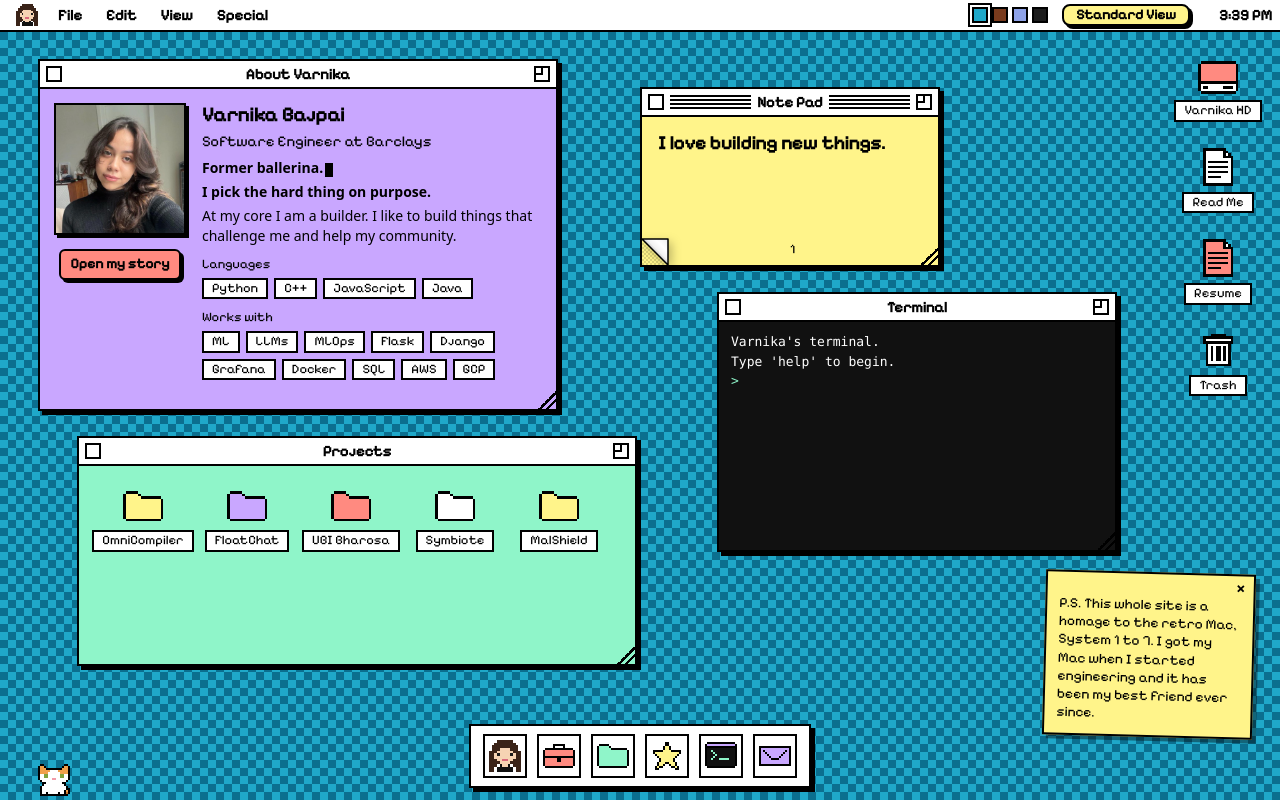
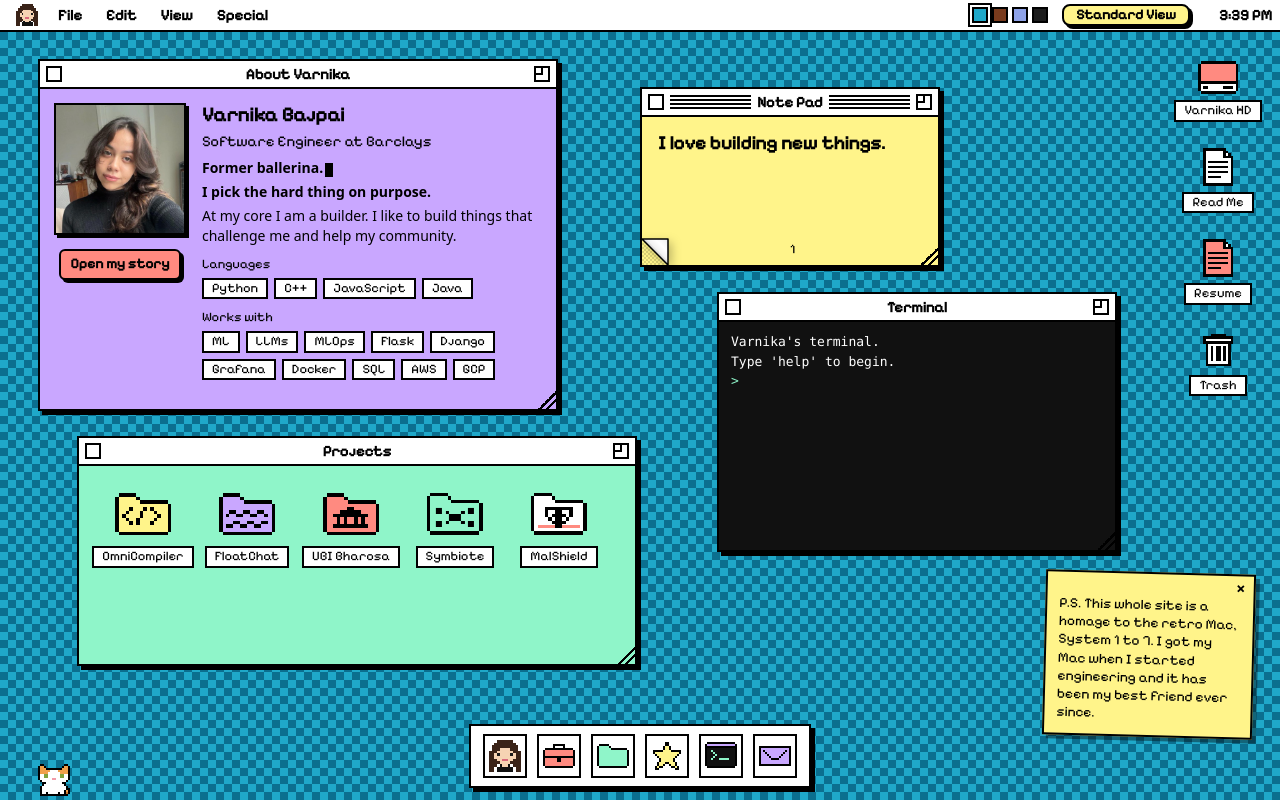
Before and after one commit to VarnikaBajpai4/Portfolio, a React (Vite) app: page / in a window 1280 px wide. Built offline with nearby package versions, Linux system fonts and the light colour scheme.

Commit message:
Colour the OmniCompiler page, give each project folder its own emblem, add reveal animations, fix the small-window state

```diff
--- a/src/apps/Projects.tsx
+++ b/src/apps/Projects.tsx
@@ -2,8 +2,7 @@ import { useState } from 'react'
 import { content } from '../content'
 import { Icon } from '../icons/Icon'
 import { OmniCompiler } from './projects/OmniCompiler'
-
-const FOLDER_FILLS = ['var(--c3)', 'var(--c1)', 'var(--c4)', 'var(--paper)', 'var(--c3)']
+import { ProjectFolder } from './projects/ProjectFolder'
 
 export function Projects({ param }: { param?: string }) {
   const [selected, setSelected] = useState<string | null>(param ?? null)
@@ -18,10 +17,10 @@ export function Projects({ param }: { param?: string }) {
   if (!project) {
     return (
       <ul className="icon-grid app-pad">
-        {content.projects.map((p, i) => (
+        {content.projects.map((p) => (
           <li key={p.id}>
             <button type="button" className="icon-tile" onClick={() => setSelected(p.id)}>
-              <Icon name="folder" size={40} fill={FOLDER_FILLS[i % FOLDER_FILLS.length]} />
+              <ProjectFolder id={p.id} />
               <span className="chip">{p.name}</span>
             </button>
           </li>
--- a/src/apps/about/useInView.ts
+++ b/src/apps/about/useInView.ts
@@ -8,8 +8,9 @@ export function useInView(ref: RefObject<Element | null>): boolean {
     const el = ref.current
     if (!el || seen) return
     const observer = new IntersectionObserver(
-      ([entry]) => {
-        if (entry.isIntersecting) setSeen(true)
+      (entries) => {
+        // one callback can carry several records for the same element, oldest first
+        if (entries.some((entry) => entry.isIntersecting)) setSeen(true)
       },
       { threshold: 0.2 },
     )
--- /dev/null
+++ b/src/apps/projects/ProjectFolder.tsx
@@ -0,0 +1,65 @@
+import { Icon } from '../../icons/Icon'
+import { PixelGrid } from '../../icons/PixelGrid'
+import './folders.css'
+
+// A small mark on the front of each project's folder, so no two folders look alike.
+const EMBLEMS: Record<string, { rows: string[]; fill: string; motion: string }> = {
+  // code brackets, typed out
+  omnicompiler: {
+    rows: ['..K...K.K...', '.K...K...K..', 'K....K....K.', '.K..K....K..', '..K.K...K...', '............'],
+    fill: 'var(--c3)',
+    motion: 'type',
+  },
+  // waves that drift
+  floatchat: {
+    // drawn wider than the window it shows through, so it can slide
+    rows: [
+      '.................',
+      '.KK..KK..KK..KK..',
+      'K..KK..KK..KK..KK',
+      '.................',
+      '..KK..KK..KK..KK.',
+      'KK..KK..KK..KK..K',
+    ],
+    fill: 'var(--c1)',
+    motion: 'drift',
+  },
+  // a bank
+  bharosa: {
+    rows: ['.....KK.....', '...KKKKKK...', '.KKKKKKKKKK.', '..K.K..K.K..', '..K.K..K.K..', '.KKKKKKKKKK.'],
+    fill: 'var(--c4)',
+    motion: 'bob',
+  },
+  // people joined into a team
+  symbiote: {
+    rows: ['KK........KK', 'KK.K....K.KK', '....KKKK....', '....KKKK....', 'KK.K....K.KK', 'KK........KK'],
+    fill: 'var(--c2)',
+    motion: 'pulse',
+  },
+  // a shield with a scan line
+  malshield: {
+    rows: ['..KKKKKKKK..', '..K..KK..K..', '..K.KKKK.K..', '...K.KK.K...', '....KKKK....', '.....KK.....'],
+    fill: 'var(--paper)',
+    motion: 'scan',
+  },
+}
+
+const SIZE = 56
+const PIXEL = SIZE / 16
+
+export function ProjectFolder({ id }: { id: string }) {
+  const emblem = EMBLEMS[id]
+  return (
+    <span className="folder">
+      <Icon name="folder" size={SIZE} fill={emblem?.fill ?? 'var(--c3)'} />
+      {emblem && (
+        <span
+          className={`folder-emblem folder-${emblem.motion}`}
+          style={{ left: PIXEL * 2, top: PIXEL * 6, width: PIXEL * 12 }}
+        >
+          <PixelGrid rows={emblem.rows} legend={{ K: 'var(--ink)' }} size={PIXEL * emblem.rows[0].length} />
+        </span>
+      )}
+    </span>
+  )
+}
--- /dev/null
+++ b/src/apps/projects/folders.css
@@ -0,0 +1,87 @@
+.folder {
+  position: relative;
+  display: block;
+}
+
+.folder-emblem {
+  position: absolute;
+  overflow: hidden;
+}
+
+@media (prefers-reduced-motion: no-preference) {
+  .folder {
+    transition: transform 160ms cubic-bezier(0.2, 0.9, 0.3, 1.4);
+  }
+
+  .icon-tile:hover .folder,
+  .icon-tile:focus-visible .folder {
+    transform: translateY(-4px) rotate(-3deg);
+  }
+
+  /* the brackets are typed, held, and typed again */
+  .folder-type {
+    animation: emblem-type 2600ms steps(4) infinite;
+  }
+
+  .folder-drift svg {
+    animation: emblem-drift 1600ms steps(4) infinite;
+  }
+
+  .folder-bob {
+    animation: emblem-bob 1600ms steps(2) infinite;
+  }
+
+  .folder-pulse {
+    animation: emblem-pulse 1400ms steps(2) infinite;
+  }
+
+  /* a line sweeps down the shield */
+  .folder-scan::after {
+    content: '';
+    position: absolute;
+    right: 0;
+    left: 0;
+    height: 3px;
+    background: var(--c4);
+    mix-blend-mode: multiply;
+    animation: emblem-scan 2000ms steps(6) infinite;
+  }
+}
+
+@keyframes emblem-type {
+  0% {
+    clip-path: inset(0 100% 0 0);
+  }
+  45%,
+  100% {
+    clip-path: inset(0 0 0 0);
+  }
+}
+
+/* four pixels is one wave, so the loop has no jump */
+@keyframes emblem-drift {
+  to {
+    transform: translateX(-14px);
+  }
+}
+
+@keyframes emblem-bob {
+  50% {
+    transform: translateY(-2px);
+  }
+}
+
+@keyframes emblem-pulse {
+  50% {
+    transform: scale(0.82);
+  }
+}
+
+@keyframes emblem-scan {
+  from {
+    top: 0;
+  }
+  to {
+    top: 100%;
+  }
+}
--- a/src/apps/projects/omni.css
+++ b/src/apps/projects/omni.css
@@ -3,8 +3,9 @@
   display: grid;
   gap: 32px;
   min-height: 100%;
-  padding: 24px 26px 32px;
-  background: var(--paper);
+  padding: 0 26px 32px;
+  /* a wash of the palette's own colour, so the page changes with the theme */
+  background: color-mix(in srgb, var(--c2) 30%, var(--paper));
 }
 
 .omni h3 {
@@ -15,11 +16,24 @@
 .omni h3::before {
   content: '';
   display: inline-block;
-  width: 10px;
-  height: 10px;
+  width: 12px;
+  height: 12px;
   margin-right: 10px;
-  background: var(--c4);
+  background: var(--mark, var(--c4));
   border: var(--px) solid var(--ink);
+  box-shadow: 2px 2px 0 var(--ink);
+}
+
+#omni-stack {
+  --mark: var(--c1);
+}
+
+#omni-how {
+  --mark: var(--c3);
+}
+
+#omni-demo {
+  --mark: var(--c2);
 }
 
 .omni h4 {
@@ -37,7 +51,12 @@
   flex-wrap: wrap;
   gap: 12px 24px;
   align-items: center;
-  padding-bottom: 20px;
+  /* a full-width band with a fine dot pattern */
+  margin: 0 -26px;
+  padding: 24px 26px 22px;
+  background:
+    radial-gradient(#00000022 1px, transparent 1.5px) 0 0 / 8px 8px,
+    var(--c2);
   border-bottom: var(--px) solid var(--ink);
 }
 
@@ -55,6 +74,7 @@
 /* a rubber stamp */
 .omni-stamp {
   padding: 2px 10px;
+  background: var(--paper);
   border: 3px double #b3261e;
   border-radius: 4px;
   color: #b3261e;
@@ -93,6 +113,13 @@
   line-height: 1.6;
 }
 
+/* the first sentence carries the idea, so it reads larger */
+.omni-about p:first-of-type {
+  font-size: 19px;
+  font-weight: 600;
+  line-height: 1.4;
+}
+
 .omni-about p + p {
   margin-top: 12px;
 }
@@ -123,22 +150,26 @@
 }
 
 .omni-stack > li:nth-child(1) {
+  --n: 1;
   background: var(--c1);
 }
 
 .omni-stack > li:nth-child(2) {
+  --n: 2;
   margin-left: 6px;
   margin-right: -6px;
   background: var(--c2);
 }
 
 .omni-stack > li:nth-child(3) {
+  --n: 3;
   margin-left: 12px;
   margin-right: -12px;
   background: var(--c3);
 }
 
 .omni-stack > li:nth-child(4) {
+  --n: 4;
   margin-left: 18px;
   margin-right: -18px;
   background: var(--c4);
@@ -190,15 +221,30 @@
 }
 
 .omni-step-n {
-  font-size: 22px;
+  justify-self: start;
+  padding: 3px 7px;
+  background: var(--c1);
+  border: var(--px) solid var(--ink);
+  box-shadow: 2px 2px 0 var(--ink);
+  font-size: 15px;
   font-weight: 600;
   line-height: 1;
-  color: transparent;
-  -webkit-text-stroke: 1px var(--ink);
+}
+
+.omni-steps li:nth-child(4n + 2) .omni-step-n {
+  background: var(--c3);
+}
+
+.omni-steps li:nth-child(4n + 3) .omni-step-n {
+  background: var(--c4);
+}
+
+.omni-steps li:nth-child(4n + 4) .omni-step-n {
+  background: var(--c2);
 }
 
 .omni-steps strong {
-  margin-top: 4px;
+  margin-top: 8px;
   font-size: 15px;
 }
 
@@ -392,6 +438,14 @@
   padding: 18px 20px;
 }
 
+.omni-graph {
+  background: color-mix(in srgb, var(--c1) 30%, var(--paper));
+}
+
+.omni-debug {
+  background: color-mix(in srgb, var(--c3) 30%, var(--paper));
+}
+
 .omni-graph svg {
   align-self: center;
   width: 100%;
@@ -515,12 +569,60 @@
 }
 
 @media (prefers-reduced-motion: no-preference) {
+  /* sections ease in as they are reached */
+  .omni-reveal {
+    opacity: 0;
+    transform: translateY(14px);
+  }
+
+  .omni-reveal.is-in {
+    opacity: 1;
+    transform: none;
+    transition:
+      opacity 500ms ease-out,
+      transform 500ms cubic-bezier(0.2, 0.8, 0.2, 1);
+  }
+
+  /* the stack is built from the bottom layer up */
+  .is-in .omni-stack > li {
+    animation: layer-in 420ms cubic-bezier(0.2, 0.9, 0.3, 1.2) both;
+    animation-delay: calc((4 - var(--n)) * 110ms + 150ms);
+  }
+
+  .is-in .omni-steps li {
+    animation: step-in 380ms ease-out both;
+    animation-delay: calc(var(--n) * 70ms + 100ms);
+  }
+
+  .omni-lines li,
+  .omni-array li,
+  .omni-cell {
+    transition:
+      background-color 180ms,
+      opacity 240ms,
+      box-shadow 180ms;
+  }
+
   .omni-node rect {
-    transition: fill 160ms steps(2);
+    transition: fill 200ms;
   }
 
   .omni-node.is-current rect {
     animation: node-pulse 900ms steps(2) infinite;
+  }
+}
+
+@keyframes layer-in {
+  from {
+    opacity: 0;
+    transform: translateY(-22px);
+  }
+}
+
+@keyframes step-in {
+  from {
+    opacity: 0;
+    transform: translateY(8px);
   }
 }
 
```
Also changed, not shown: src/apps/projects/OmniCompiler.tsx (+40 -11 lines), 1 other file (tests, documents, lock files or other folders).
